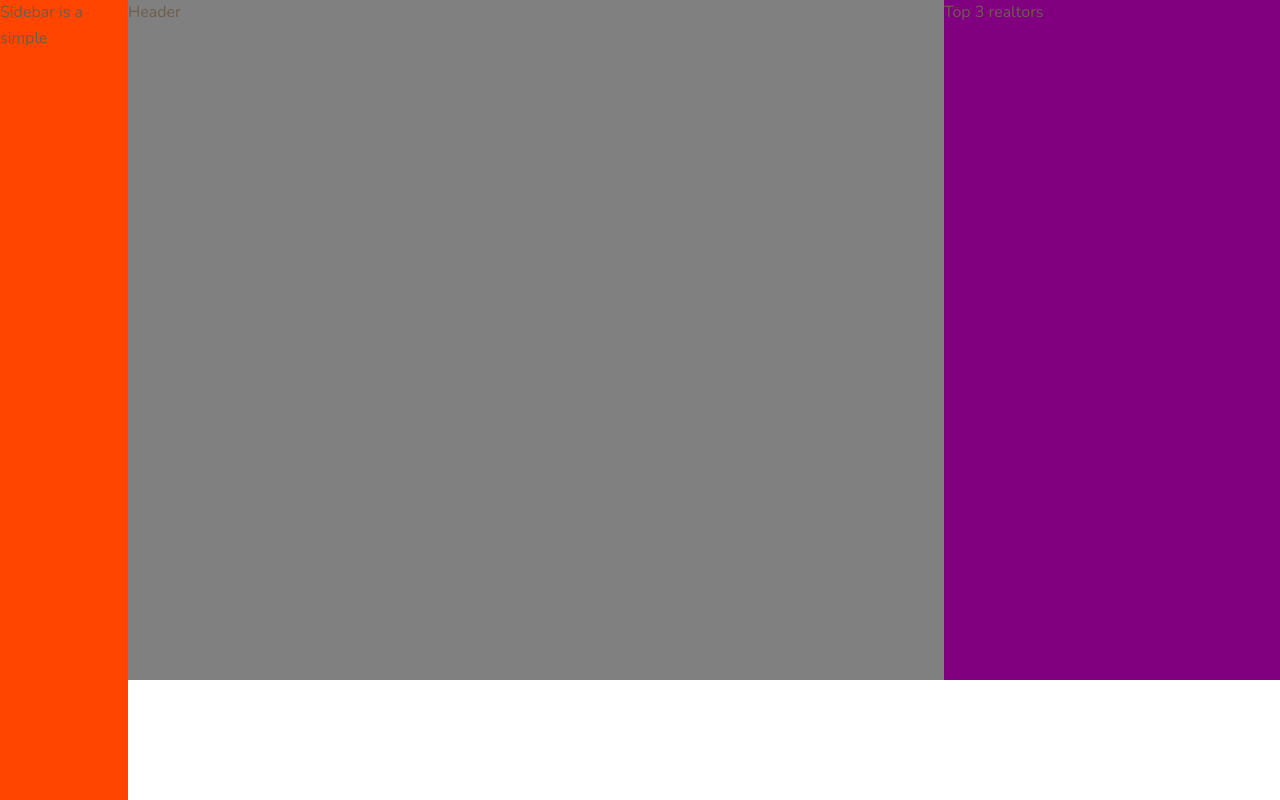
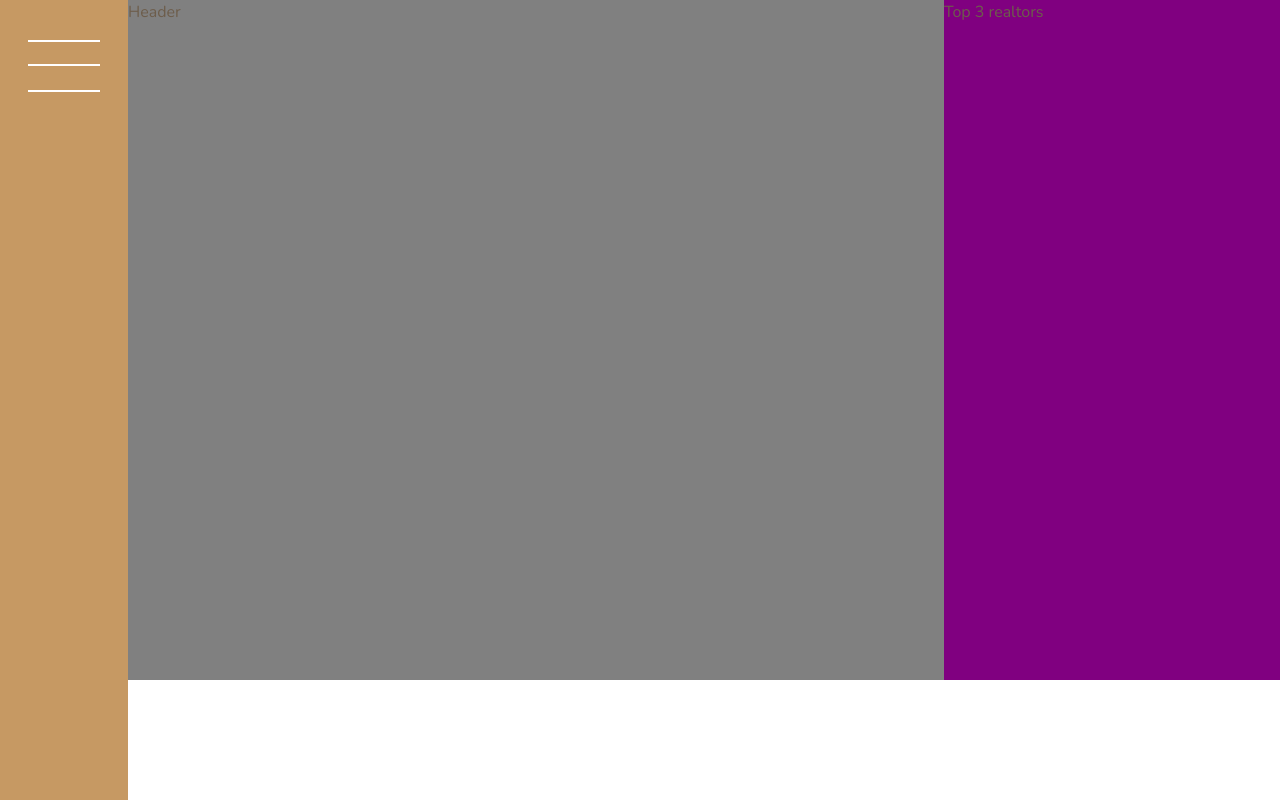
Before and after one commit to najmulmyself/Nexter, a website: page index.html in a window 1280 px wide. Shown: the top 800 px of the page. Drawn offline with nearby package versions, Linux system fonts and the light colour scheme.

Commit message:
sidebar added , need to fix extra margin

```diff
--- a/index.html
+++ b/index.html
@@ -15,7 +15,9 @@
     <title>nexter &mdash; your home, your freedom</title>
   </head>
   <body class="container">
-    <div class="sidebar">Sidebar is a simple</div>
+    <div class="sidebar">
+      <button class="nav-btn"></button>
+    </div>
 
     <header class="header">Header</header>
 
--- a/sass/_footer.scss
+++ b/sass/_footer.scss
@@ -13,7 +13,7 @@
 
   &__link:link,
   &__link:visited {
-    font-size: 1rem;
+    font-size: 0.7rem;
     color: #fff;
     text-decoration: none;
     font-family: $font-display;
--- a/sass/_sidebar.scss
+++ b/sass/_sidebar.scss
@@ -1,6 +1,36 @@
-.sidebar{
-    background-color: orangered;
+.sidebar {
+  background-color: $color-primary;
 
-    grid-column: sidebar-start / sidebar-end;
-    grid-row: 1 / -1;
+  grid-column: sidebar-start / sidebar-end;
+  grid-row: 1 / -1;
+
+  display: flex;
+  justify-content: center;
+  cursor: pointer;
 }
+
+.nav-btn {
+  border: none;
+  border-radius: 0;
+
+  background-color: #fff;
+  height: 2px;
+  width: 4.5rem;
+  margin-top: 4rem;
+
+  &::before,
+  &::after {
+    background-color: #fff;
+    height: 2px;
+    width: 4.5rem;
+    content: "";
+    display: block;
+  }
+
+  &::before {
+    transform: translateY(-1.5rem);
+  }
+  &::after {
+    transform: translateY(1.5rem);
+  }
+}
```
Also changed, not shown: css/style.css.
